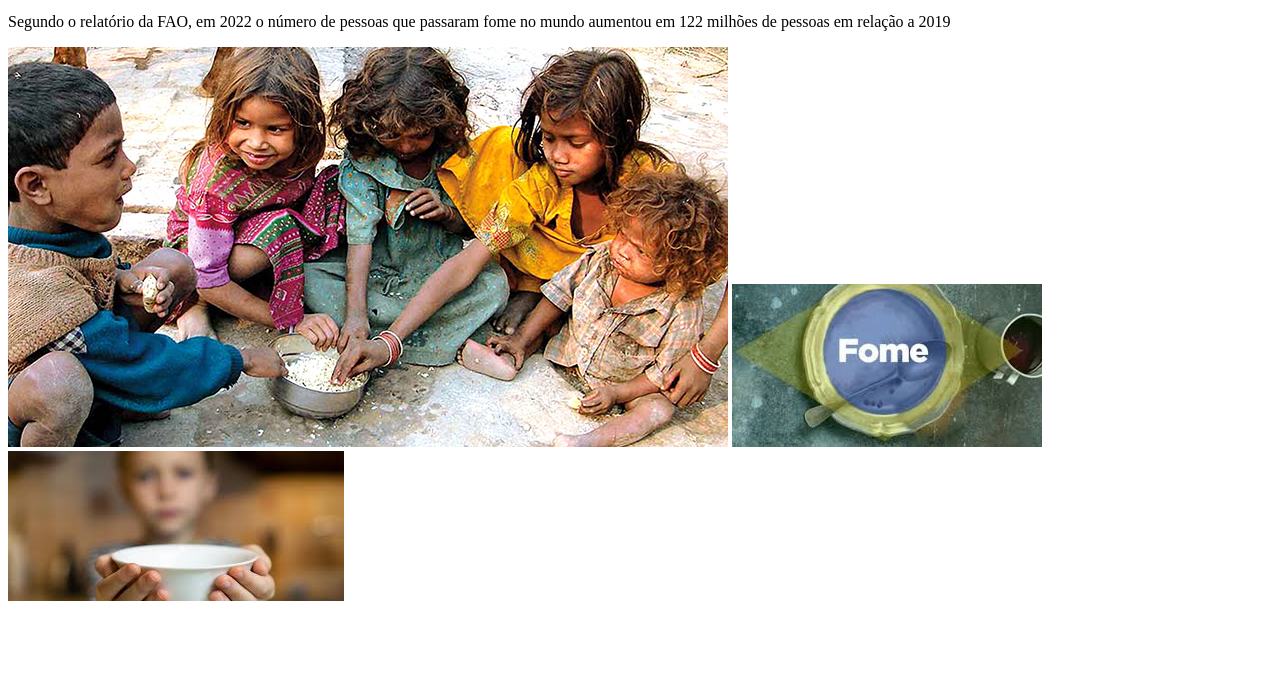
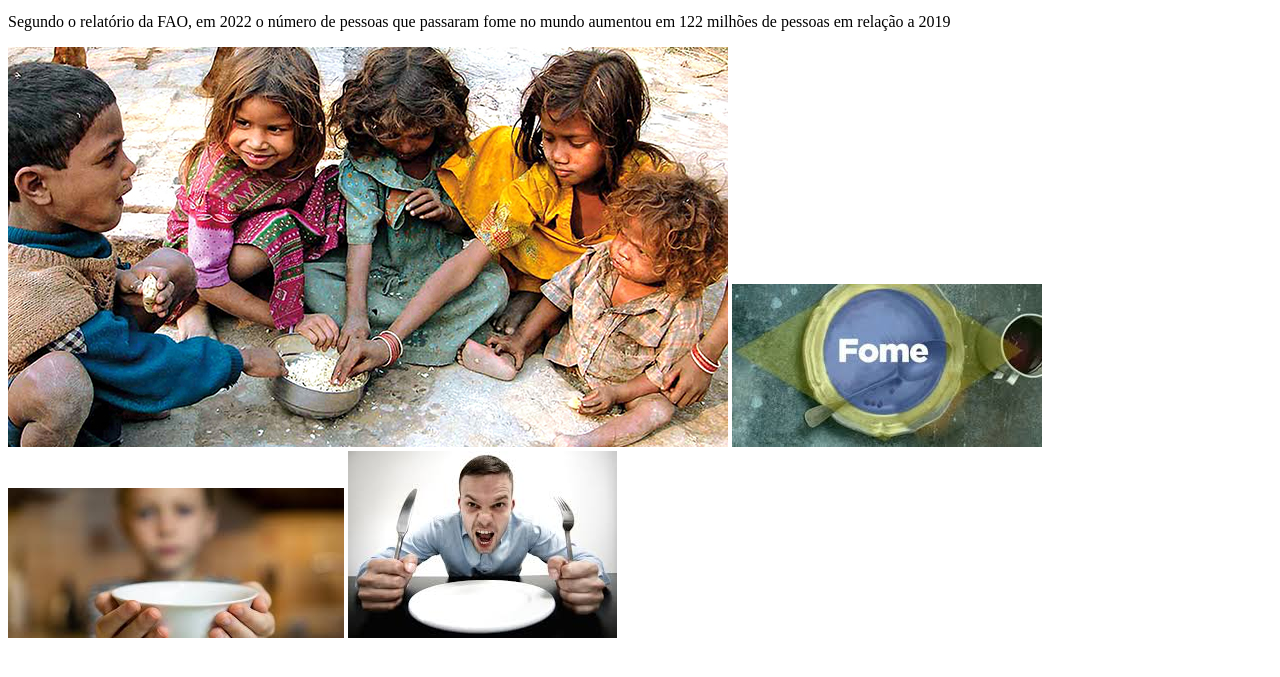
Before and after one commit to viniciusfv4005/a-fome-no-mundo, a plain HTML site: page index.html in a window 1280 px wide. Shown: the part 101-778 px from the top of the page. Drawn offline with Linux system fonts and the light colour scheme.

Commit message:
salvando

```diff
--- a/index.html
+++ b/index.html
@@ -18,7 +18,8 @@
 
         <img id="foto"   src="foto1.jpeg">
 
-        <img id="foto"   src="foto2.jpeg" alt="imagens da fome"
+        <img id="foto"   src="foto2.jpeg">
+        <img id="foto"   src="foto3.jpeg">
 
 
     </body>
```
